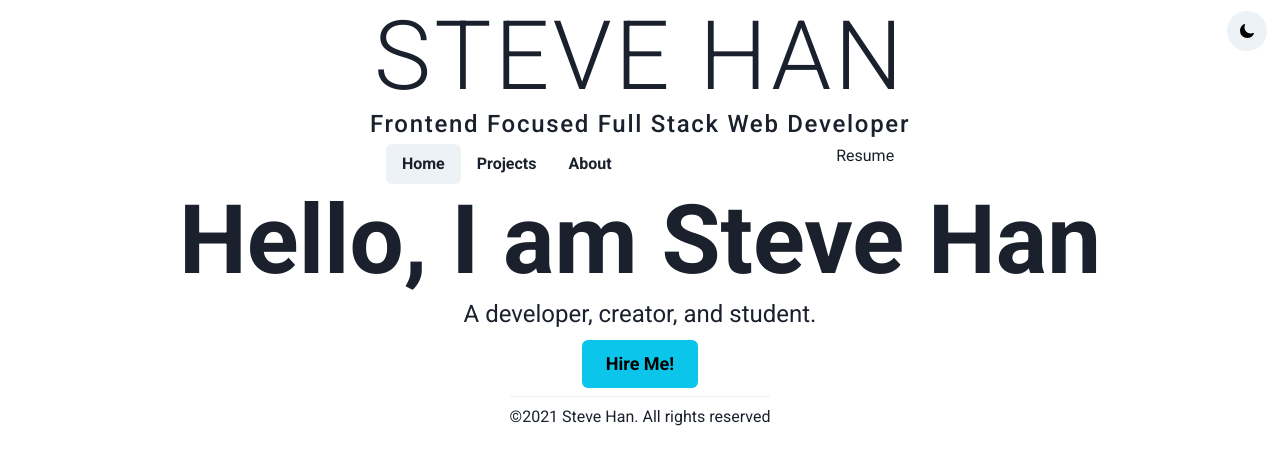
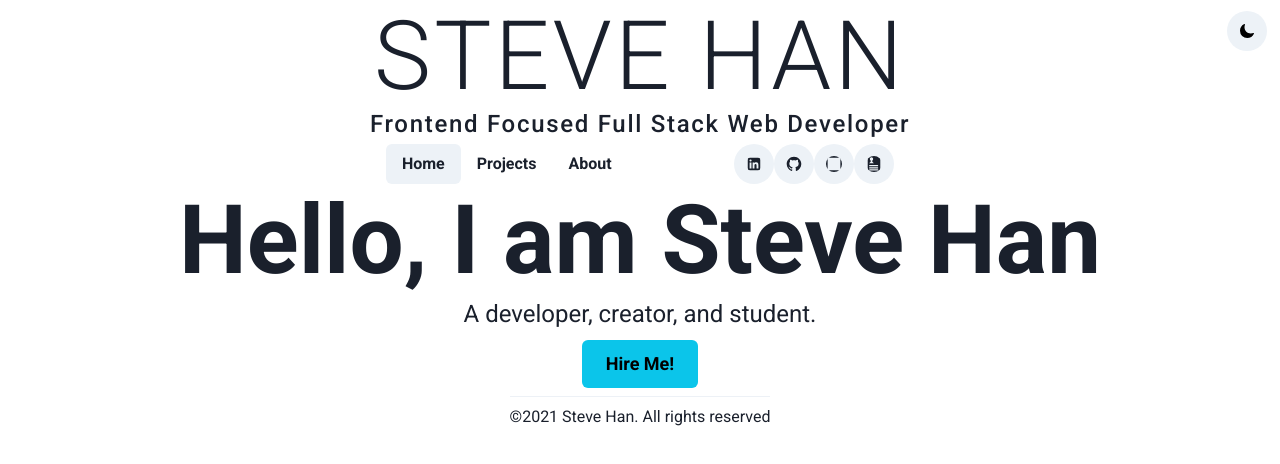
Before and after one commit to stevehanstudio/stevehan-dev-nextjs, a Next.js app: page / in a window 1280 px wide. Shown: the top 464 px of the page. Built offline with nearby package versions, Linux system fonts and the light colour scheme.

Commit message:
Add social links to Navbar

```diff
--- a/assets/resumeIcon.js
+++ b/assets/resumeIcon.js
@@ -1,8 +1,7 @@
 import * as React from 'react';
 
-function ResumeIcon(props) {
-	const color = props.color;
-
+export function ResumeIcon(props) {
+	// const color = props.color;
 	return (
 		<svg
 			viewBox='0 0 118 150'
@@ -12,13 +11,11 @@ function ResumeIcon(props) {
 			{...props}
 		>
 			<path
+				fill='currentColor'
 				fillRule='evenodd'
 				clipRule='evenodd'
 				d='M90.064 0H10C4.477 0 0 4.477 0 10v130c0 5.523 4.477 10 10 10h98c5.523 0 10-4.477 10-10V22.807L90.064 0zM18 85a5 5 0 00-5 5v1a5 5 0 005 5h75a5 5 0 005-5v-1a5 5 0 00-5-5H18zm-5 26a5 5 0 015-5h75a5 5 0 015 5v1a5 5 0 01-5 5H18a5 5 0 01-5-5v-1zm6 14a5 5 0 00-5 5v1a5 5 0 005 5h75a5 5 0 005-5v-1a5 5 0 00-5-5H19zm24-82.057c4.77-2.813 8-8.226 8-14.443C51 19.387 44.06 12 35.5 12 26.94 12 20 19.387 20 28.5c0 6.217 3.23 11.63 8 14.443V55h.439L12.55 68.5h45.9L42.56 55H43V42.943z'
-				fill={color}
 			/>
 		</svg>
 	);
 }
-
-export default ResumeIcon;
--- a/components/SocialLinks.js
+++ b/components/SocialLinks.js
@@ -1,56 +1,66 @@
 import React from "react"
 import NextLink from 'next/link';
-import {Button} from '@chakra-ui/react'
+import {Button, IconButton, Link} from '@chakra-ui/react'
 import { AiFillHome, AiFillLinkedin } from 'react-icons/ai';
 import { FaInfoCircle } from 'react-icons/fa'
 import { GrGithub } from 'react-icons/gr';
 import { SiCodesandbox } from 'react-icons/si';
+import { ResumeIcon } from '../assets/resumeIcon'
 
 export const navLinks = [
 	{
 		title: 'Home',
-		icon: <AiFillHome />,
+		icon: AiFillHome,
 		pageUrl: '/',
 	},
 	{
 		title: 'About',
-		icon: <FaInfoCircle />,
+		icon: FaInfoCircle,
 		pageUrl: '/about',
 	},
-];
+]
 
 export const socialLinks = [
 	{
 		title: 'Linkedin',
 		//    icon: <FaLinkedin />,
-		icon: <AiFillLinkedin />,
+		icon: AiFillLinkedin,
 		url: 'https://linkedin.com/in/stevehanphoto',
 	},
 	{
 		title: 'Github',
 		//icon: <FaGithubSquare />,
-		icon: <GrGithub />,
+		icon: GrGithub,
 		url: 'https://github.com/stevehanstudio',
 	},
 	{
 		title: 'Codesandbox',
 		//icon: <FaGithubSquare />,
-		icon: <SiCodesandbox />,
+		icon: SiCodesandbox,
 		url: 'https://codesandbox.com/stevehanstudio',
-	},
-	/*  {
-    title: "Resume",
-    icon: <ResumeIcon />,
-    url: "./SteveHanDevResume.pdf"
-  },*/
-];
+	}
+]
+
+export const resumeIcon = {
+	title: "Resume",
+	icon: ResumeIcon,
+	url: "/resume"
+}
+
 
 const SocialLinks = () => {
-  return (
+	return (
 		<>
-			<NextLink href='/resume'>Resume</NextLink>
+			{socialLinks.map(socialLink => (
+				<Link key={socialLink.title} href={socialLink.url} isExternal>
+					<IconButton as={socialLink.icon} rounded='full' p={3} />
+				</Link>
+			))}
+			<NextLink href={resumeIcon.url}>
+				<IconButton as={resumeIcon.icon} rounded='full' p={3} />
+			</NextLink>
 		</>
-  );
+	);
 }
 
 export default SocialLinks
```
